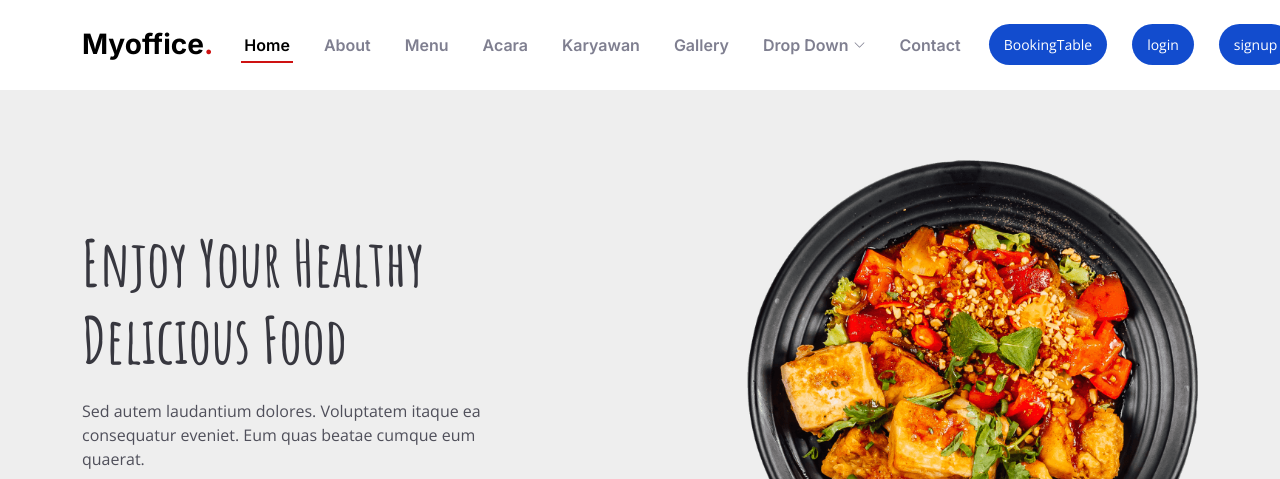
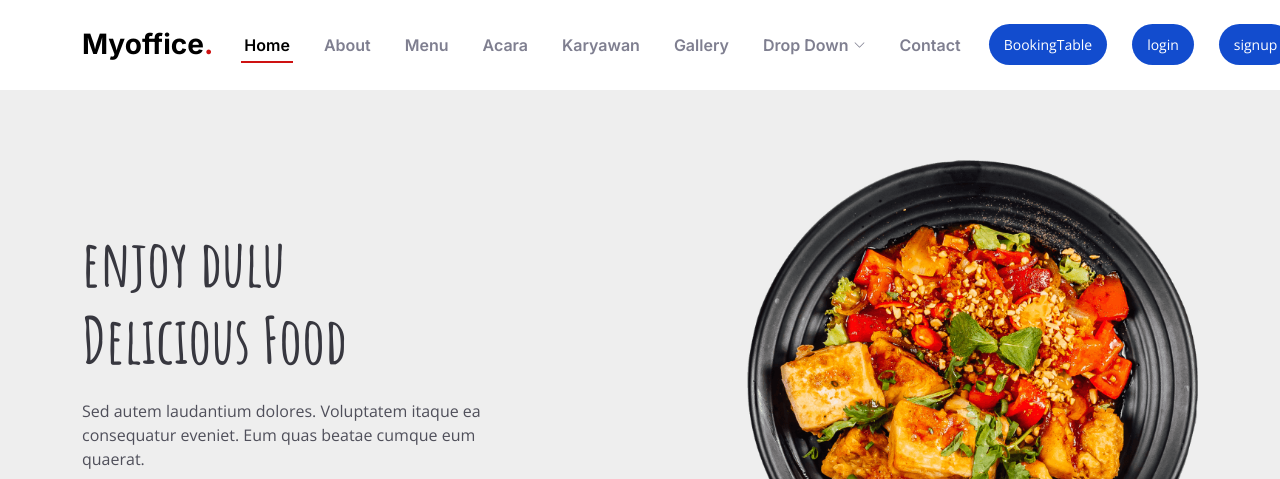
Before and after one commit to AdityaBAA/Final-Task, a plain HTML site: page Yummy/index.html in a window 1280 px wide. Shown: the top 479 px of the page. Drawn offline with nearby package versions, Linux system fonts and the light colour scheme.

Commit message:
fix tampilan

```diff
--- a/Yummy/index.html
+++ b/Yummy/index.html
@@ -94,7 +94,7 @@
         <div class="container">
             <div class="row justify-content-between gy-5">
                 <div class="col-lg-5 order-2 order-lg-1 d-flex flex-column justify-content-center align-items-center align-items-lg-start text-center text-lg-start">
-                    <h2 data-aos="fade-up">Enjoy Your Healthy<br>Delicious Food</h2>
+                    <h2 data-aos="fade-up">enjoy dulu <br>Delicious Food</h2>
                     <p data-aos="fade-up" data-aos-delay="100">Sed autem laudantium dolores. Voluptatem itaque ea consequatur eveniet. Eum quas beatae cumque eum quaerat.</p>
                     <div class="d-flex" data-aos="fade-up" data-aos-delay="200">
                         <a href="#book-a-table" class="btn-book-a-table">Book a Table</a>
```
